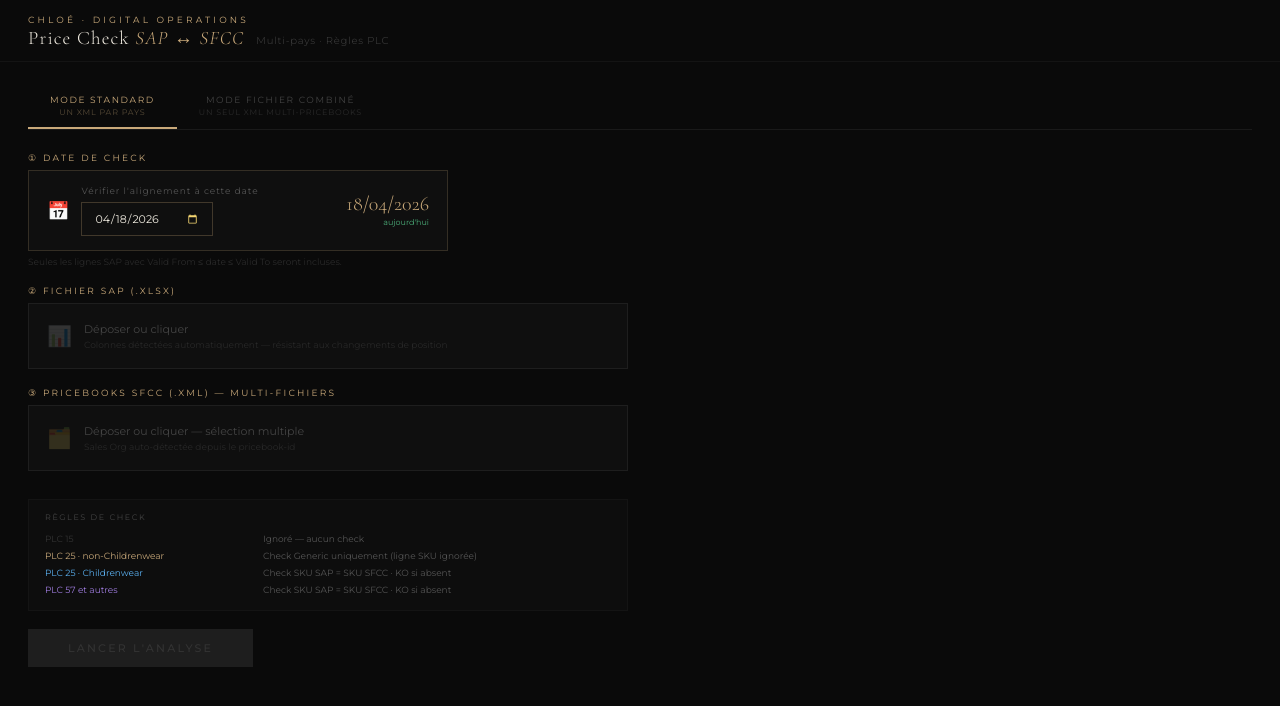
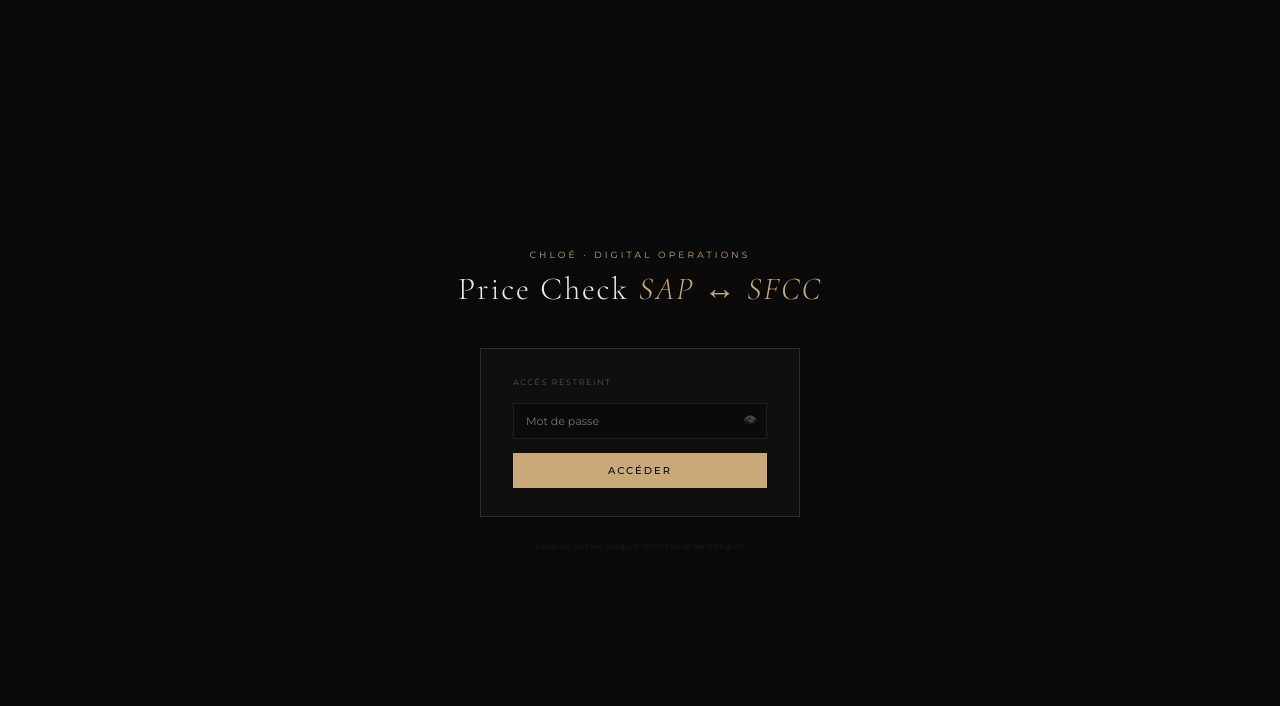
Before and after one commit to elmoundir-rohmat/chloe-price-checker-v2, a React (Vite) app: page / in a window 1280 px wide. Shown: the top 706 px of the page. Built offline with nearby package versions, Linux system fonts and the light colour scheme.

Commit message:
feat: add session-based password gate (sessionStorage)
Made-with: Cursor

```diff
--- a/src/PriceCheckerV2.jsx
+++ b/src/PriceCheckerV2.jsx
@@ -498,7 +498,82 @@ const css = `
 `;
 
 // ─── Main ─────────────────────────────────────────────────────────────────────
+const PWD_KEY = "chloe_pc_auth";
+const CORRECT_PWD = "ChloePriceCheck";
+
+function LoginGate({ onAuth }) {
+  const [val, setVal]   = useState("");
+  const [err, setErr]   = useState(false);
+  const [show, setShow] = useState(false);
+
+  const submit = () => {
+    if (val === CORRECT_PWD) {
+      sessionStorage.setItem(PWD_KEY, "1");
+      onAuth();
+    } else {
+      setErr(true);
+      setVal("");
+      setTimeout(() => setErr(false), 2000);
+    }
+  };
+
+  return (
+    <div style={{ fontFamily:"'Cormorant Garamond',Georgia,serif", background:"#0a0a0a", minHeight:"100vh", color:"#F0EBE0", display:"flex", flexDirection:"column", alignItems:"center", justifyContent:"center" }}>
+      <style>{`
+        @import url('https://fonts.googleapis.com/css2?family=Cormorant+Garamond:ital,wght@0,300;0,400;1,300&family=Montserrat:wght@300;400;500&display=swap');
+        *{box-sizing:border-box;margin:0;padding:0;}
+      `}</style>
+
+      <div style={{ textAlign:"center", marginBottom:"40px" }}>
+        <div style={{ fontFamily:"'Montserrat',sans-serif", fontSize:"9px", letterSpacing:".35em", color:"#C9A97A", textTransform:"uppercase", marginBottom:"10px" }}>Chloé · Digital Operations</div>
+        <div style={{ fontFamily:"'Cormorant Garamond',serif", fontSize:"32px", fontWeight:300, letterSpacing:".06em", color:"#F0EBE0", lineHeight:1.2 }}>
+          Price Check <span style={{ fontStyle:"italic", color:"#C9A97A" }}>SAP ↔ SFCC</span>
+        </div>
+      </div>
+
+      <div style={{ background:"#0f0f0f", border:`1px solid ${err?"#E0525255":"#C9A97A33"}`, padding:"28px 32px", width:"320px", transition:"border-color .3s" }}>
+        <div style={{ fontFamily:"'Montserrat',sans-serif", fontSize:"8px", color:"#555", letterSpacing:".2em", textTransform:"uppercase", marginBottom:"16px" }}>Accès restreint</div>
+
+        <div style={{ position:"relative", marginBottom:"10px" }}>
+          <input
+            type={show ? "text" : "password"}
+            value={val}
+            onChange={e => { setVal(e.target.value); setErr(false); }}
+            onKeyDown={e => e.key === "Enter" && submit()}
+            placeholder="Mot de passe"
+            autoFocus
+            style={{ width:"100%", background:"#0a0a0a", border:`1px solid ${err?"#E05252":"#1e1e1e"}`, color:"#F0EBE0", padding:"10px 36px 10px 12px", fontFamily:"'Montserrat',sans-serif", fontSize:"11px", outline:"none", transition:"border-color .2s" }}
+          />
+          <button onClick={() => setShow(s => !s)}
+            style={{ position:"absolute", right:"8px", top:"50%", transform:"translateY(-50%)", background:"none", border:"none", color:"#444", cursor:"pointer", fontSize:"13px", padding:"2px" }}>
+            {show ? "🙈" : "👁"}
+          </button>
+        </div>
+
+        {err && (
+          <div style={{ fontFamily:"'Montserrat',sans-serif", fontSize:"9px", color:"#E05252", marginBottom:"10px", letterSpacing:".05em" }}>
+            Mot de passe incorrect
+          </div>
+        )}
+
+        <button onClick={submit}
+          style={{ width:"100%", background:"#C9A97A", color:"#0a0a0a", border:"none", padding:"11px", fontFamily:"'Montserrat',sans-serif", fontSize:"10px", fontWeight:500, letterSpacing:".2em", textTransform:"uppercase", cursor:"pointer", marginTop:"4px" }}>
+          Accéder
+        </button>
+      </div>
+
+      <div style={{ fontFamily:"'Montserrat',sans-serif", fontSize:"8px", color:"#1e1e1e", marginTop:"24px", letterSpacing:".1em" }}>
+        Session active jusqu'à fermeture de l'onglet
+      </div>
+    </div>
+  );
+}
+
 export default function PriceCheckerV2() {
+  const [authed, setAuthed] = useState(() => sessionStorage.getItem(PWD_KEY) === "1");
+
+  if (!authed) return <LoginGate onAuth={() => setAuthed(true)} />;
+
   const [sapRaw,       setSapRaw]       = useState(null);
   const [sapFileName,  setSapFileName]  = useState("");
   const [sapMeta,      setSapMeta]      = useState(null); // { colReport, warnings }
```
